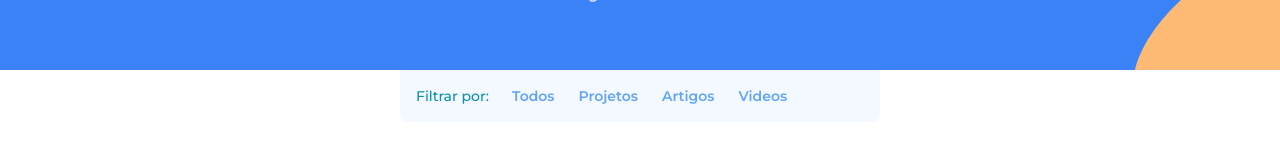
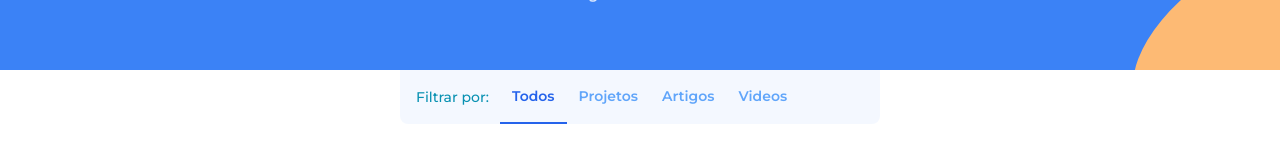
Before and after one commit to itbruno/linksforall, a Next.js app: page / in a window 1280 px wide. Shown: the part 198-362 px from the top of the page. Built offline with nearby package versions, Linux system fonts and the light colour scheme.

Commit message:
Add method to trigger links by category

```diff
--- a/src/themes/alpha/components/CategoriesList.tsx
+++ b/src/themes/alpha/components/CategoriesList.tsx
@@ -2,9 +2,14 @@ import CategoriesPros from '@interfaces/categories';
 
 interface CategoriesListProps {
   categories: CategoriesPros[];
-  onSelectCategory?: () => void;
+  onSelectCategory?: (event: React.MouseEvent<HTMLButtonElement>) => void;
+  activeCategory: string;
 }
-function CategoriesList({ categories, onSelectCategory }: CategoriesListProps) {
+function CategoriesList({
+  activeCategory,
+  categories,
+  onSelectCategory
+}: CategoriesListProps) {
   return (
     <nav className="flex gap-5 items-center bg-blue-50/70 sm:rounded-bl-lg rounded-br-lg px-4 -mx-4 sm:mx-0">
       <h2 className="text-cyan-600 text-sm font-medium min-w-[5rem]">
@@ -15,7 +20,11 @@ function CategoriesList({ categories, onSelectCategory }: CategoriesListProps) {
           <li key={category.id}>
             <button
               onClick={onSelectCategory}
-              className="inline-flex px-3 py-4 text-blue-400 hover:text-blue-600 font-semibold items-center sm:text-sm transition-colors"
+              className={`inline-flex px-3 py-4 text-blue-400 hover:text-blue-600 font-semibold items-center sm:text-sm transition-colors ${
+                activeCategory == category.id
+                  ? 'text-blue-600 border-b-2 border-b-blue-600'
+                  : ''
+              }`}
               data-id={category.id}
               type="button"
             >
--- a/src/themes/alpha/components/ListingWrapper.tsx
+++ b/src/themes/alpha/components/ListingWrapper.tsx
@@ -3,6 +3,7 @@ import { CategoriesList } from './CategoriesList';
 import CategoriesPros from '@interfaces/categories';
 import LinksProps from '@interfaces/links';
 import { Links } from './Links';
+import React, { ReactNode, useEffect, useState } from 'react';
 
 interface ListingWrapperProps {
   categories: CategoriesPros[];
@@ -12,10 +13,29 @@ interface ListingWrapperProps {
 function ListingWrapper({ categories, links }: ListingWrapperProps) {
   const hasCategories = categories && categories?.length > 0;
 
+  const [linkItems, setLinkItems] = useState(links);
+  const [activeCategory, setActiveCategory] = useState('all');
+
+  function setLinksByCategory(event: React.MouseEvent<HTMLButtonElement>) {
+    const getCategory = event.currentTarget.dataset.id;
+
+    const filterLinks = links.filter((link) => link.categoryId == getCategory);
+    const newLinks = getCategory === 'all' ? links : filterLinks;
+
+    setActiveCategory(getCategory ?? 'all');
+    setLinkItems(newLinks);
+  }
+
   return (
     <div className="container px-4 max-w-lg relative">
-      {hasCategories && <CategoriesList categories={categories} />}
-      <Links className="mt-6 pb-10" links={links} />
+      {hasCategories && (
+        <CategoriesList
+          onSelectCategory={setLinksByCategory}
+          activeCategory={activeCategory}
+          categories={categories}
+        />
+      )}
+      <Links className="mt-6 pb-10" links={linkItems} />
     </div>
   );
 }
```
